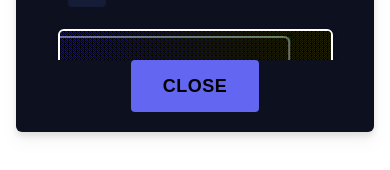
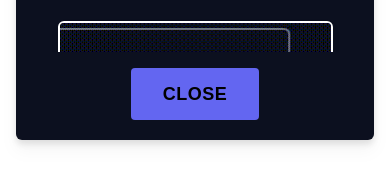
Before and after one commit to caluhm/rleguessr, a React (Create React App) app: page / in a window 390 px wide. Shown: the part 566-736 px from the top of the page. Built offline with nearby package versions, Linux system fonts and the light colour scheme.

Commit message:
forgot to add padding on mobile

```diff
--- a/src/components/Modals/InfoModal.jsx
+++ b/src/components/Modals/InfoModal.jsx
@@ -73,7 +73,7 @@ const InfoModal = ({closeModal}) => {
                     <img src={Video} alt="" height={200} width={275}  className='rounded-md border-2 border-white drop-shadow-md'/>
                   </div>
                 </div>
-                <div className='flex justify-center items-center sm:mt-6 mt-0'>
+                <div className='flex justify-center items-center sm:mt-6 mt-4'>
                     <button className='uppercase font-black m-0 sm:text-xl text-lg tracking-wide min-h-[48px] py-3 px-8 text-black bg-indigo-500 hover:bg-indigo-300 outline-none border-none rounded cursor-pointer flex items-center justify-center transition-all' onClick={closeModal}>close</button>
                 </div>
             </div>
```
